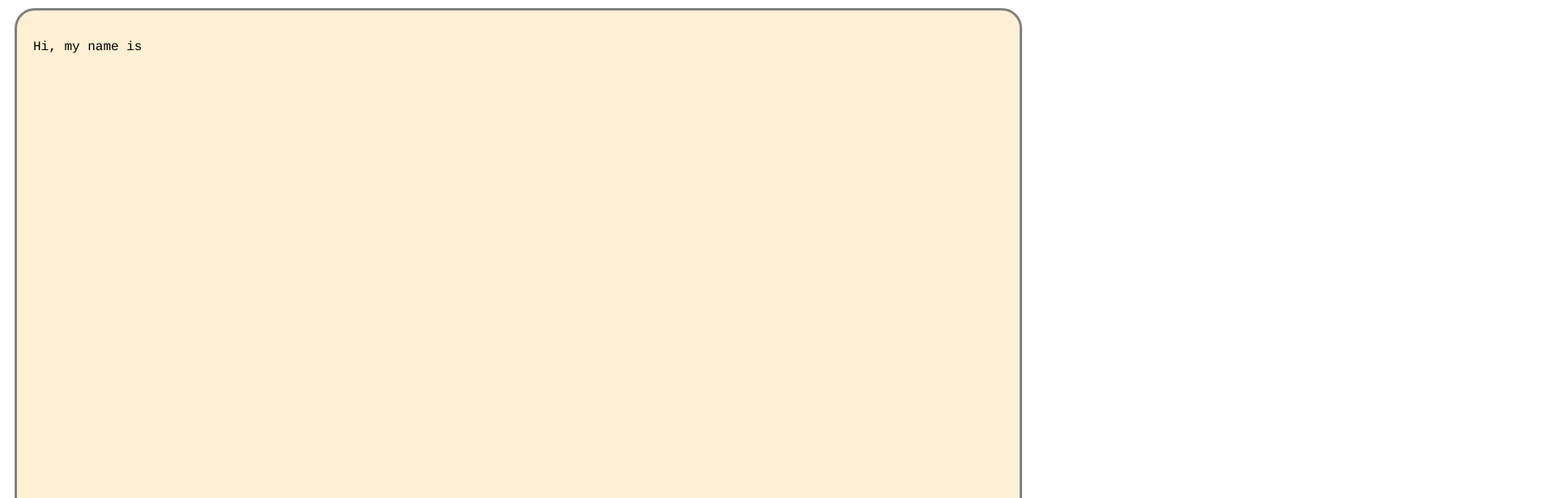
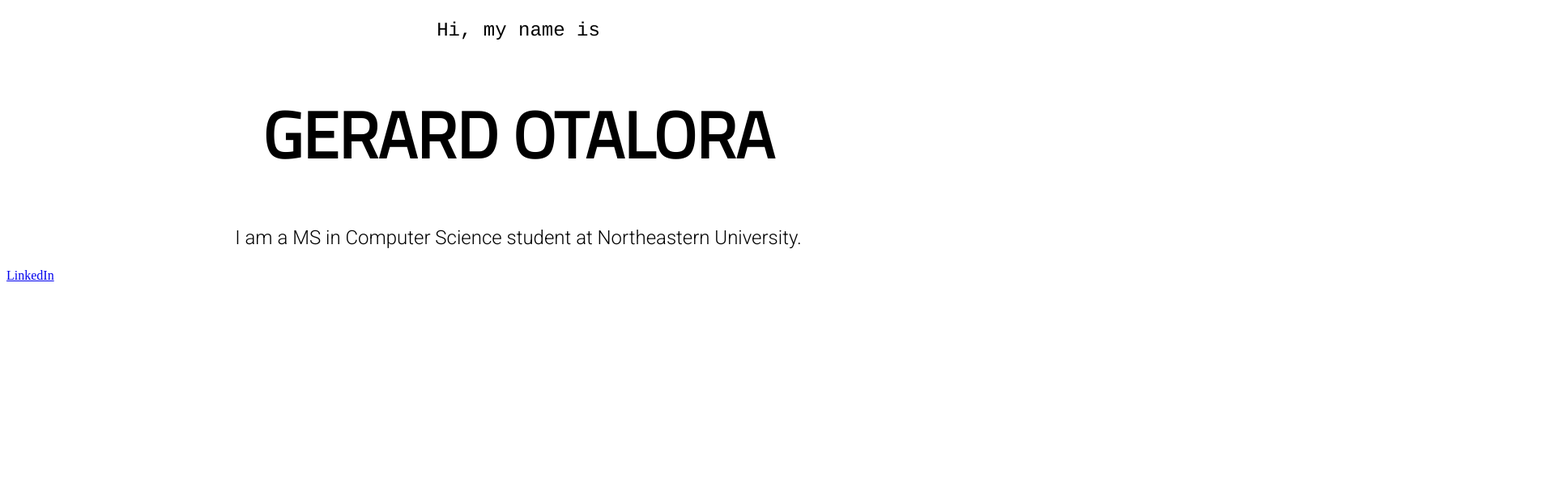
Before and after one commit to gerardotalora/portfolio, a website: page index.html in a window 1280 px wide. Shown: the top 616 px of the page at 81% size, 1920 px wide, since content can reach past the window. Drawn offline with Linux system fonts and the light colour scheme.

Commit message:
css classes for all text

```diff
--- a/css/main.css
+++ b/css/main.css
@@ -1,13 +1,17 @@
-.my_container_div {
-  background-color: papayawhip;
-  border: 3px gray solid;
-  border-radius: 25px;
-  margin: 10px;
-  padding: 20px;
+.name {
+  font-family: 'Titillium Web', sans-serif;
+  font-size: 5em;
+  text-align: center;
 }
 
-.name {
-  font-family: 'Titillium Web', sans-serif;
-  font-size: 100em;
+.title {
+  font-family: 'courier';
+  font-size: 1.5em;
   text-align: center;
 }
+
+.text {
+  font-family: 'Roboto', sans-serif;
+  font-size: 1.5em;
+  text-align: center;
+}
--- a/index.html
+++ b/index.html
@@ -4,27 +4,24 @@
 <head>
   <title>Gerard Otalora</title>
   <link href="/css/main.css" rel="stylesheet">
-  <link href="https://fonts.googleapis.com/css2?
-  family=Titillium+Web&display=swap" rel="stylesheet">
+  <link href="https://fonts.googleapis.com/css2?family=Titillium+Web&display=swap" rel="stylesheet">
+  <link href="https://fonts.googleapis.com/css2?family=Roboto:wght@300&display=swap" rel="stylesheet">
 </head>
 
 
 <body>
-  <div class="my_container_div">
-    <p style="font-family:courier;">Hi, my name is</p>
+  <div>
+    <p class="title">Hi, my name is</p>
     <h1 class="name">GERARD OTALORA</h1>
   </div>
 
   <div>
-    <p>
+    <p class="text">
       I am a MS in Computer Science student at Northeastern University.
     </p>
     <p>
       <a href="https://www.linkedin.com/in/gerard-otalora/">LinkedIn</a>
     </p>
-    <p>
-      <img src="/images/profile-pic.jpg" alt="Gerard" width="150" height="100">
-    </p>
   </div>
 </body>
 
```
Also changed, not shown: README.md.
